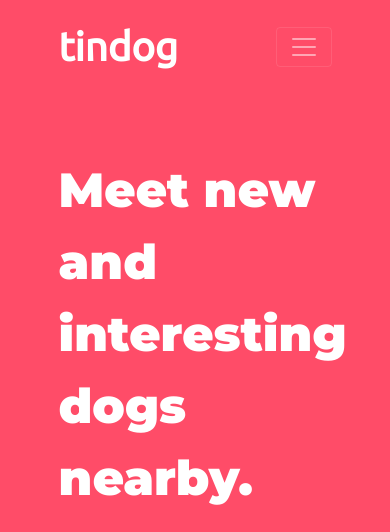
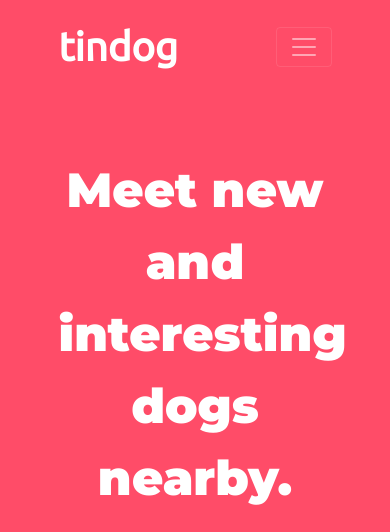
Before and after one commit to MichalVisnovsky/CV, a plain HTML site: page index.html in a window 390 px wide. Shown: the top 532 px of the page. Drawn offline with nearby package versions, Linux system fonts and the light colour scheme; files that its build step writes are made by us from their sources.

Commit message:
Repaired text allignment

```diff
--- a/TinDog-Start-master/css/styles.css
+++ b/TinDog-Start-master/css/styles.css
@@ -61,7 +61,7 @@ body{
 }
 
 #title .container-fluid{
-  padding: 3% 15% 7%;
+  padding: 3% 15% 15%;
 }
 
 /* Download Buttons */
@@ -80,9 +80,14 @@ body{
   right:30%;
 }
 
-@media (max-width:1028px) {
+@media (max-width:1116px) {
 
   #title{
+    text-align: center;
+  }
+
+  .big-heading{
+
     text-align: center;
   }
   .dog-phone{
--- a/css/styles.css
+++ b/css/styles.css
@@ -61,7 +61,7 @@ body{
 }
 
 #title .container-fluid{
-  padding: 3% 15% 7%;
+  padding: 3% 15% 15%;
 }
 
 /* Download Buttons */
@@ -80,9 +80,14 @@ body{
   right:30%;
 }
 
-@media (max-width:1028px) {
+@media (max-width:1116px) {
 
   #title{
+    text-align: center;
+  }
+
+  .big-heading{
+
     text-align: center;
   }
   .dog-phone{
```
